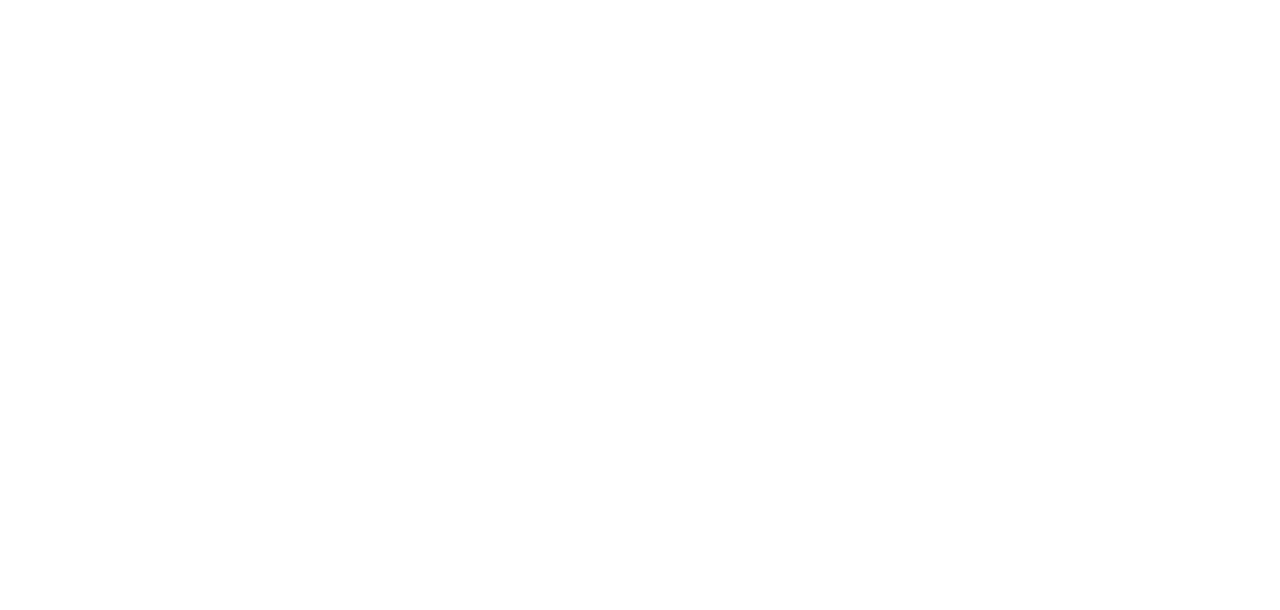
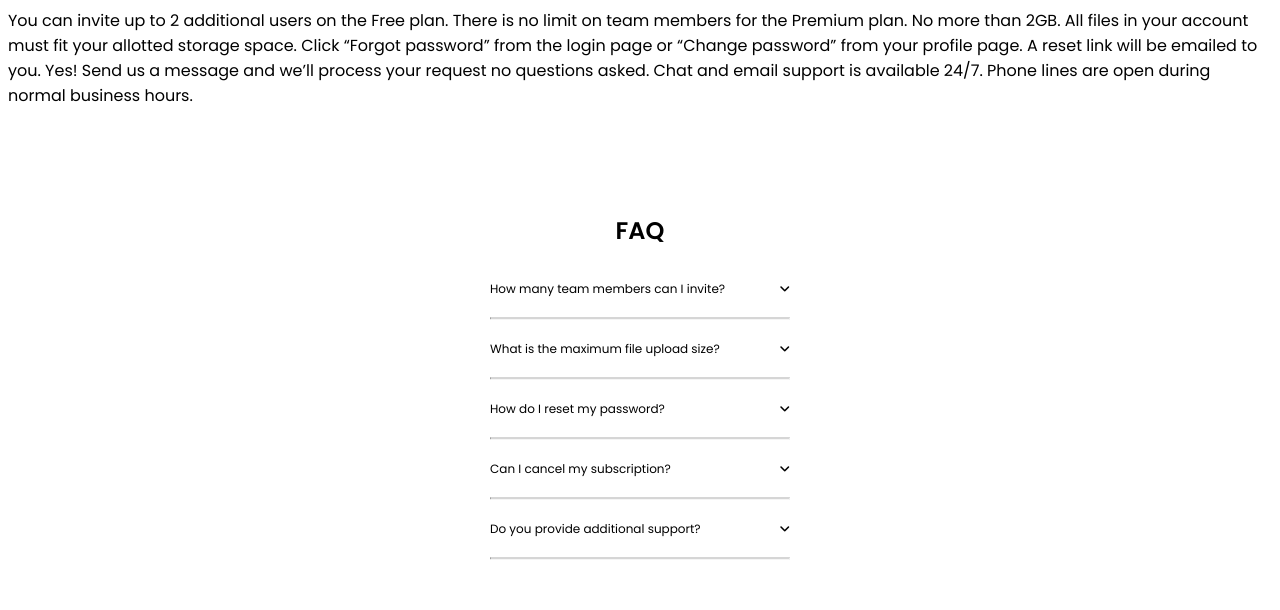
Before and after one commit to ocrearyy/faq-accordion-card-main, a website: page index.html in a window 1280 px wide. Drawn offline with Linux system fonts and the light colour scheme.

Commit message:
create html structure

```diff
--- a/index.html
+++ b/index.html
@@ -3,12 +3,51 @@
 <head>
   <meta charset="UTF-8">
   <meta name="viewport" content="width=device-width, initial-scale=1.0"> <!-- displays site properly based on user's device -->
-  <title>Frontend Mentor | FAQ Accordion Card</title>
+  <title>FAQ Accordion Card</title>
   <link rel="stylesheet" href="style.css">
+  <link rel="preconnect" href="https://fonts.googleapis.com">
+  <link rel="preconnect" href="https://fonts.gstatic.com" crossorigin>
+  <link href="https://fonts.googleapis.com/css2?family=Poppins:ital,wght@0,300;0,400;0,500;0,600;1,200;1,300;1,400;1,500&display=swap" rel="stylesheet">
+  <script src="https://kit.fontawesome.com/030a66e167.js" crossorigin="anonymous"></script>
+
 </head>
 
+<body>
+  You can invite up to 2 additional users on the Free plan. There is no limit on team members for the Premium plan.
+  No more than 2GB. All files in your account must fit your allotted storage space.
+  Click “Forgot password” from the login page or “Change password” from your profile page. A reset link will be emailed to you.
+  Yes! Send us a message and we’ll process your request no questions asked.
+  Chat and email support is available 24/7. Phone lines are open during normal business hours.
 
-<body>
+<section id="faq-section">
+  <h1 id="main-text">FAQ</h1>
+  <div class="faq-rows">
+    <p>How many team members can I invite?</p>
+    <i class="fa-solid fa-angle-down"></i>
+  </div>
+  <hr>
+  <div class="faq-rows">
+    <p>What is the maximum file upload size?</p>
+    <i class="fa-solid fa-angle-down"></i>
+  </div>
+  <hr>
+  <div class="faq-rows">
+    <p>How do I reset my password?</p>
+    <i class="fa-solid fa-angle-down"></i>
+  </div>
+  <hr>
+  <div class="faq-rows">
+    <p>Can I cancel my subscription?</p>
+    <i class="fa-solid fa-angle-down"></i>
+  </div>
+  <hr>
+  <div class="faq-rows">
+    <p>Do you provide additional support?</p>
+    <i class="fa-solid fa-angle-down"></i>
+  </div>
+  <hr>
+</section>
+
 
   <script src="app.js"></script>
 </body>
--- a/style.css
+++ b/style.css
@@ -0,0 +1,30 @@
+body {
+  font-family: 'Poppins', sans-serif;
+}
+
+#faq-section {
+  padding-left: 20px;
+  padding-right: 20px;
+  background-color: #fff;
+  border-radius: 20px;
+  position: absolute;
+  -ms-transform: translateY(-50%);
+  top: 50%;
+  left: 50%;
+  transform: translate(-50%, -50%);
+  margin: 0;
+  width: 300px;
+  padding-bottom: 40px;
+}
+
+#main-text {
+  text-align: center;
+}
+
+.faq-rows {
+  font-size: 12px;
+  display: flex;
+  flex-direction: row;
+  align-items: center;
+  justify-content: space-between;
+}
```
Also changed, not shown: images/favicon-32x32.png (deleted).
